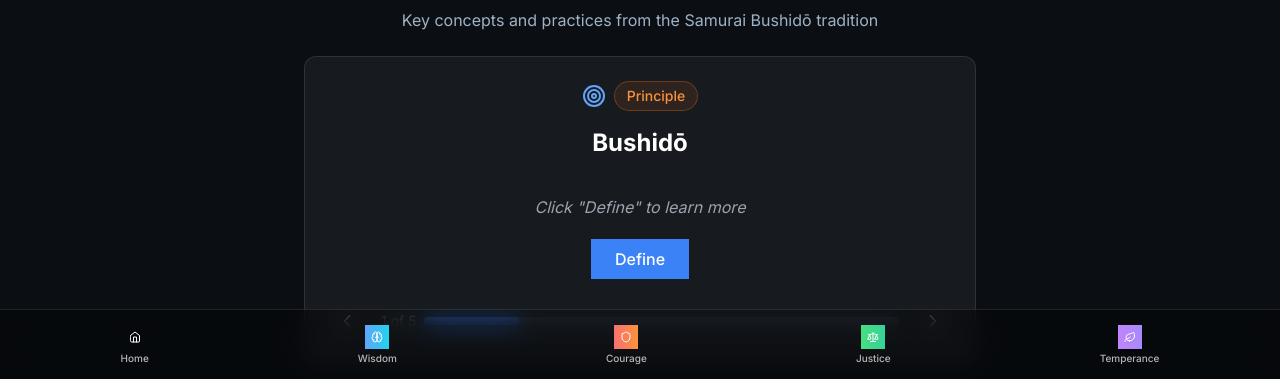
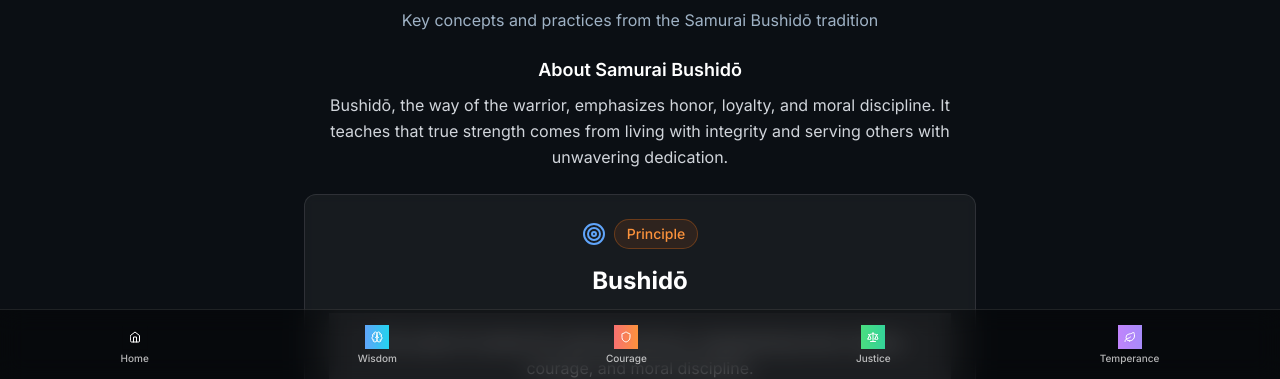
Before and after one commit to WELCOMETOTHETRIBE/aristotle, a Next.js app: page /frameworks/bushido in a window 1280 px wide. Shown: the part 419-798 px from the top of the page. Built offline with nearby package versions, Linux system fonts and the light colour scheme; no server answers.

Commit message:
Update FrameworkTerminology: show definitions directly, move 'about framework' above terminology, remove define button

```diff
--- a/components/FrameworkTerminology.tsx
+++ b/components/FrameworkTerminology.tsx
@@ -496,7 +496,6 @@ const getCategoryBg = (category: string) => {
 
 export default function FrameworkTerminology({ frameworkSlug, frameworkName, frameworkTone }: FrameworkTerminologyProps) {
   const [currentTermIndex, setCurrentTermIndex] = useState(0);
-  const [showDefinition, setShowDefinition] = useState(false);
 
   const frameworkData = frameworkTerminologies[frameworkSlug];
 
@@ -509,16 +508,10 @@ export default function FrameworkTerminology({ frameworkSlug, frameworkName, fra
 
   const nextTerm = () => {
     setCurrentTermIndex((prev) => (prev + 1) % totalTerms);
-    setShowDefinition(false);
   };
 
   const prevTerm = () => {
     setCurrentTermIndex((prev) => (prev - 1 + totalTerms) % totalTerms);
-    setShowDefinition(false);
-  };
-
-  const handleDefine = () => {
-    setShowDefinition(!showDefinition);
   };
 
   return (
@@ -529,6 +522,12 @@ export default function FrameworkTerminology({ frameworkSlug, frameworkName, fra
           <p className="section-description">
             Key concepts and practices from the {frameworkName} tradition
           </p>
+        </div>
+
+        {/* Overview - Moved Above */}
+        <div className="mb-6 text-center">
+          <h4 className="text-lg font-semibold text-white mb-2">About {frameworkName}</h4>
+          <p className="text-gray-300 leading-relaxed">{frameworkData.overview}</p>
         </div>
 
         {/* Term Gallery */}
@@ -544,22 +543,10 @@ export default function FrameworkTerminology({ frameworkSlug, frameworkName, fra
 
             <h3 className="text-2xl font-bold text-white mb-4">{currentTerm.term}</h3>
 
-            {showDefinition ? (
-              <div className="bg-white/10 rounded-lg p-4 mb-4">
-                <p className="text-gray-200 leading-relaxed">{currentTerm.definition}</p>
-              </div>
-            ) : (
-              <div className="h-16 flex items-center justify-center">
-                <p className="text-gray-400 italic">Click "Define" to learn more</p>
-              </div>
-            )}
-
-            <button
-              onClick={handleDefine}
-              className="px-6 py-2 bg-blue-500 hover:bg-blue-600 text-white rounded-lg transition-colors font-medium"
-            >
-              {showDefinition ? 'Hide Definition' : 'Define'}
-            </button>
+            {/* Always Show Definition */}
+            <div className="bg-white/10 rounded-lg p-4 mb-4">
+              <p className="text-gray-200 leading-relaxed">{currentTerm.definition}</p>
+            </div>
           </div>
 
           {/* Navigation */}
@@ -596,12 +583,6 @@ export default function FrameworkTerminology({ frameworkSlug, frameworkName, fra
             </button>
           </div>
         </div>
-
-        {/* Overview */}
-        <div className="mt-6 text-center">
-          <h4 className="text-lg font-semibold text-white mb-2">About {frameworkName}</h4>
-          <p className="text-gray-300 leading-relaxed">{frameworkData.overview}</p>
-        </div>
       </div>
     </div>
   );
```
